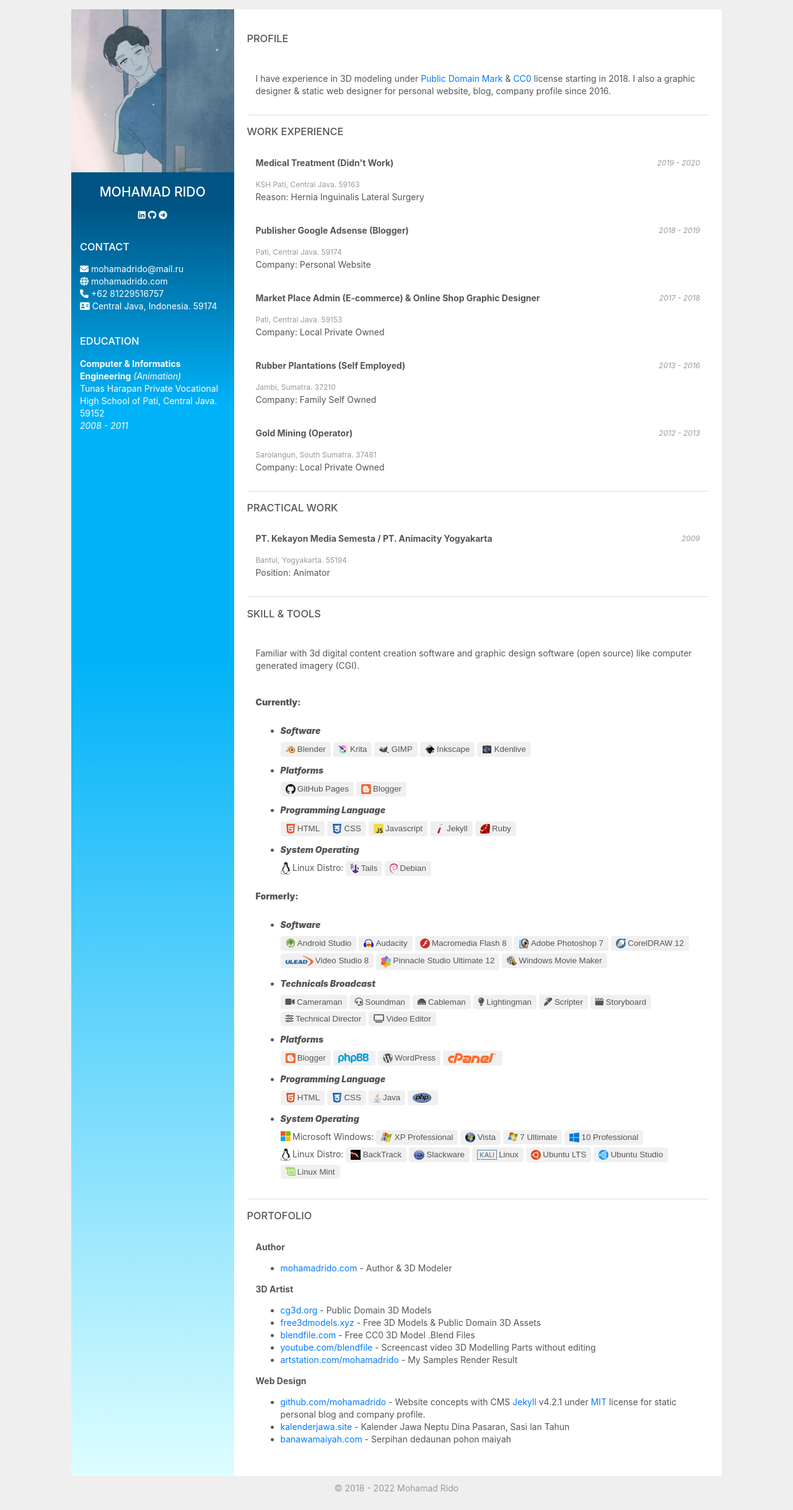
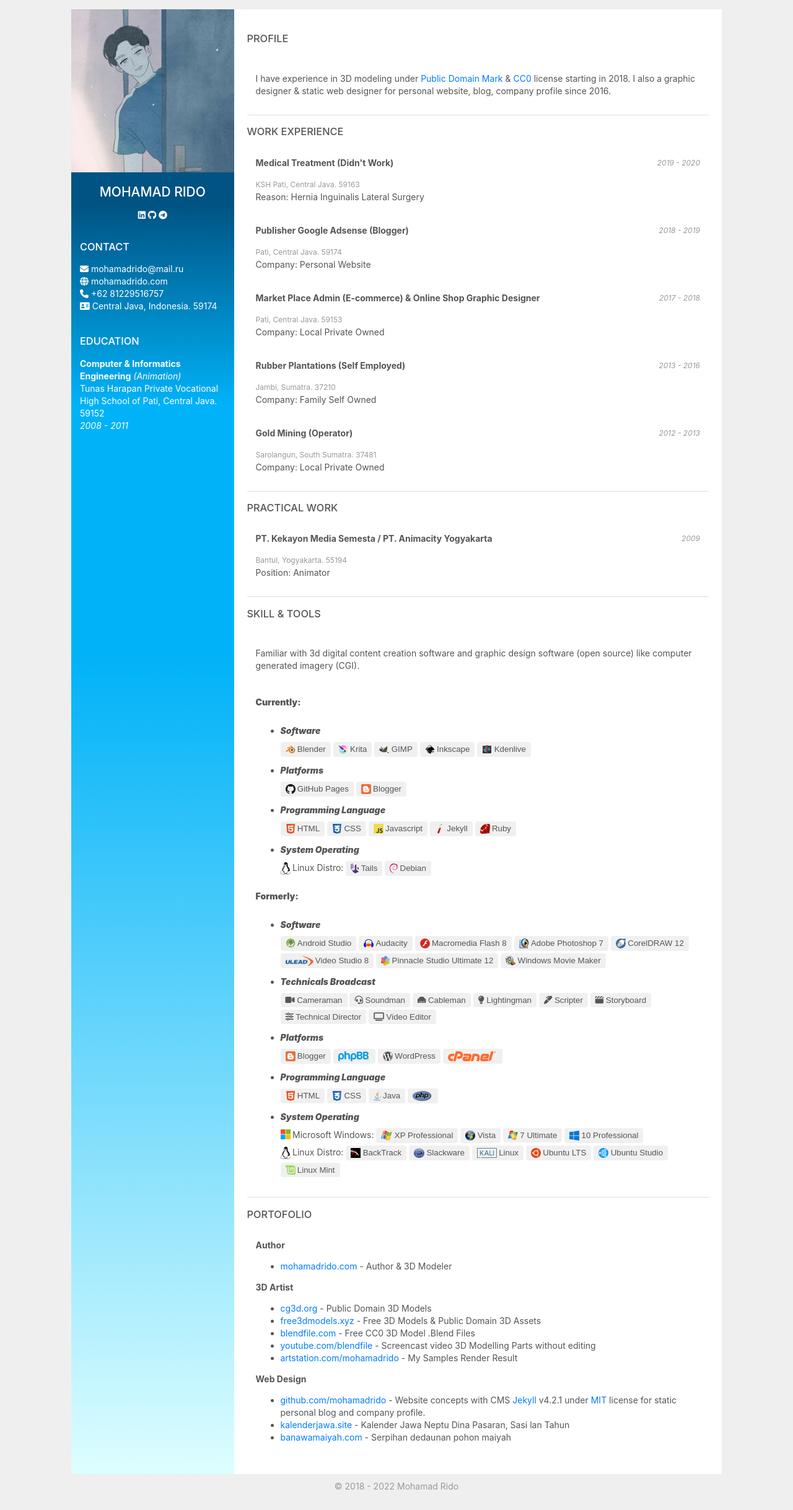
Before and after one commit to mohamadrido/about, a Jekyll site: the page built from index.html, in a window 1280 px wide. Shown: the whole page at 62% size. Built offline with Jekyll 4.4.1, drawn with Linux system fonts in a browser that asks for light colours; nearby versions of some CDN libraries.

Commit message:
Update index.html

```diff
--- a/index.html
+++ b/index.html
@@ -108,7 +108,7 @@
     <h4  style="font-weight: 900;">Formerly:</h4>
     <ul>
     <li class="li"><i>Software</i></li>
-      <button class="link" href=""><img src="/android.png" class="icon">Android Studio</button> <button class="link" href=""><img src="/audacity.png" class="icon">Audacity</button> <button class="link" href=""><img src="/fl8.png" class="icon">Macromedia Flash 8</button> <button class="link" href=""><img src="/ps7.png" class="icon">Adobe Photoshop 7</button> <button class="link" href=""><img src="/cd12.png" class="icon">CorelDRAW 12</button> <button class="link" href=""><img src="/ulead8.png" style="width: 45px;height:16px;vertical-align:text-top;margin-right:.25em;">Video Studio 8</button> <button class="link" href=""><img src="/pinnacle12.png" class="icon">Pinnacle Studio Ultimate 12</button> <button class="link" href=""><img src="/maker.png" class="icon">Windows Movie Maker</button>
+      <button class="link" href=""><img src="/android.png" class="icon">Android Studio</button> <button class="link" href=""><img src="/audacity.png" class="icon">Audacity</button> <button class="link" href=""><img src="/fl8.png" class="icon">Macromedia Flash 8</button> <button class="link" href=""><img src="/ps7.png" class="icon">Adobe Photoshop 7</button> <button class="link" href=""><img src="/cd12.png" class="icon">CorelDRAW 12</button> <button class="link" href=""><img src="/ulead8.png" style="width: 45px;height:16px;vertical-align:text-top;margin-right:.25em;">Video Studio 8</button> <button class="link" href=""><img src="/pinnacle12.png" style="width: 14px;height:16px;vertical-align:text-top;margin-right:.25em;">Pinnacle Studio Ultimate 12</button> <button class="link" href=""><img src="/maker.png" class="icon">Windows Movie Maker</button>
     <li class="li"><i>Technicals Broadcast</i></li>
       <button class="link" href=""><i class="fa-solid fa-video"></i> Cameraman</button> <button class="link" href=""><i class="fa-solid fa-headset"></i> Soundman</button> <button class="link" href=""><i class="fa-solid fa-ethernet"></i> Cableman</button> <button class="link" href=""><i class="fa-solid fa-lightbulb"></i> Lightingman</button> <button class="link" href=""><i class="fa-solid fa-marker"></i> Scripter</button> <button class="link" href=""><i class="fa-solid fa-clapperboard"></i> Storyboard</button> <button class="link" href=""><i class="fa-solid fa-sliders"></i> Technical Director</button> <button class="link" href=""><i class="fa-solid fa-tv"></i> Video Editor</button>
     <li class="li"><i>Platforms</i></li>
```
